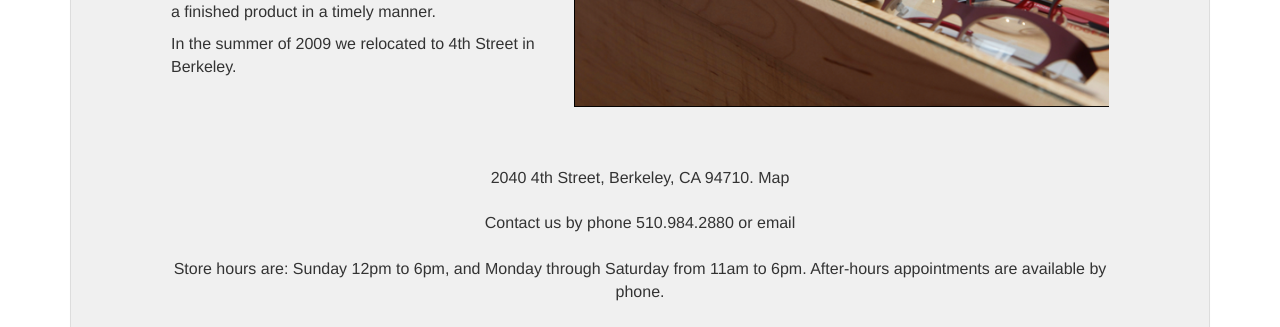
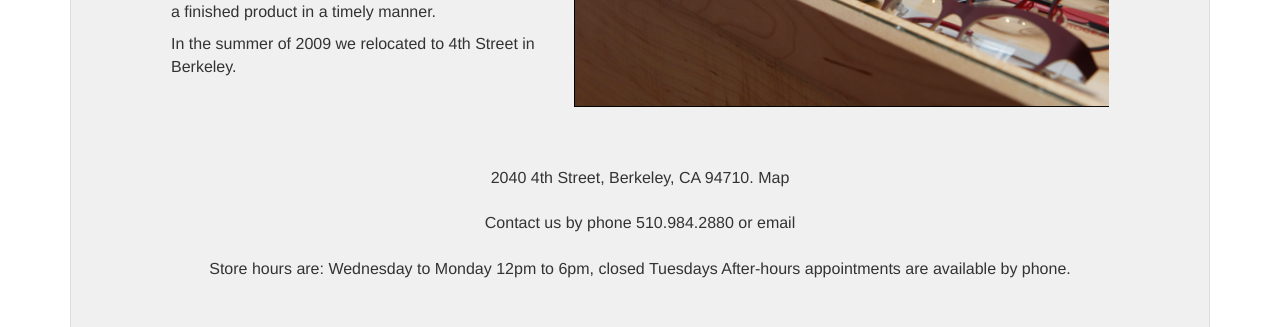
Before and after one commit to eiwear/eiwear.github.io, a Jekyll site: the page built from about.md, in a window 1280 px wide and 900 px high, scrolled down 758 px, cut to the strip 0-327 px from the top of the window. Built offline with Jekyll 4.4.1, drawn with Linux system fonts in a browser that asks for light colours; nearby versions of some CDN libraries; a script that is not in the unit is left out; comment, search, counter and statistics services are not loaded.

Commit message:
update hours

```diff
--- a/_layouts/about.html
+++ b/_layouts/about.html
@@ -35,8 +35,7 @@
               <br><br>
               Contact us by phone 510.984.2880 or email
               <br><br>
-              Store hours are: Sunday 12pm to 6pm, and
-              Monday through Saturday from 11am to 6pm.
+              Store hours are: Wednesday to Monday 12pm to 6pm, closed Tuesdays
               After-hours appointments are available by phone.
             </p>
           </div>
--- a/index.html
+++ b/index.html
@@ -17,7 +17,7 @@ layout: plain
     <div class="col-sm-12">
       <p class="splash-footer text-center">
         2040 4th Street, Berkeley, CA 94710 &bull; 510-984-2880<br/>
-        Open 7 Days &bull; 11 am to 6 pm Monday through Saturday &bull; 12 pm to 6 pm Sunday
+        Open 7 Days &bull; 11 am to Wednesday through Monday &bull; Closed Tuesdays
       </p>
     </div>
   </div>
```
